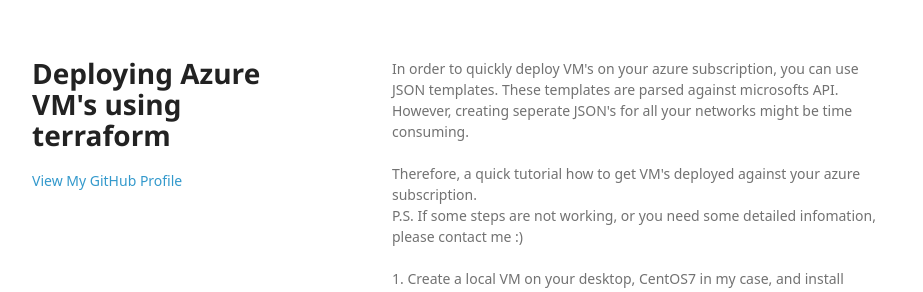
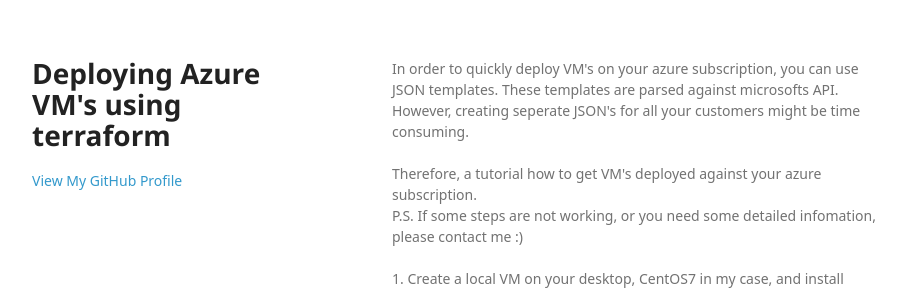
Before and after one commit to arjenwilly/arjenwilly.github.io, a Jekyll site: the page terraform.html, which Jekyll copies as it is, in a window 1280 px wide. Shown: the top 292 px of the page, without its empty margins (178-1101 px from the left). Built offline with Jekyll 4.4.1, drawn with Linux system fonts in a browser that asks for light colours; some web fonts are replaced.

Commit message:
Update terraform.html

```diff
--- a/terraform.html
+++ b/terraform.html
@@ -24,9 +24,9 @@
       </header>
       <section>
         <p>In order to quickly deploy VM's on your azure subscription, you can use JSON templates. These templates are parsed against microsofts API.
-        However, creating seperate JSON's for all your networks might be time consuming.
+        However, creating seperate JSON's for all your customers might be time consuming.
         <br><br>
-        Therefore, a quick tutorial how to get VM's deployed against your azure subscription.<br>
+        Therefore, a  tutorial how to get VM's deployed against your azure subscription.<br>
         P.S. If some steps are not working, or you need some detailed infomation, please contact me :)
         <br><br>
 
```
